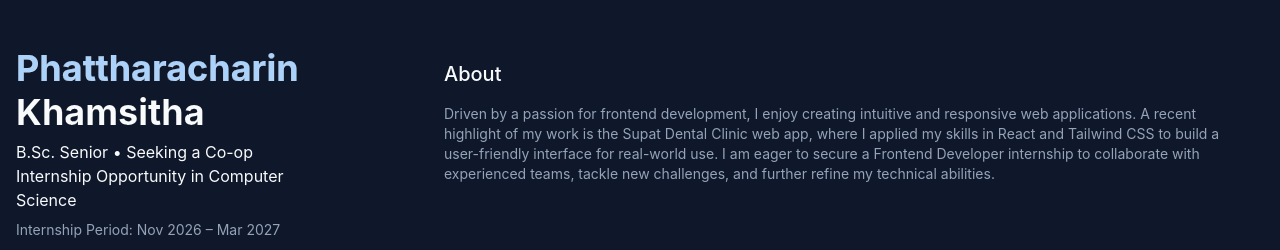
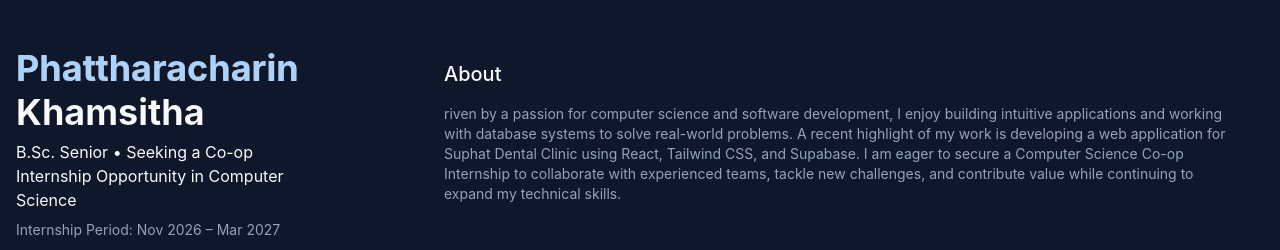
Before and after one commit to Phattharacharin/Portfolio, a React (Vite) app: page / in a window 1280 px wide. Shown: the top 250 px of the page. Built offline with nearby package versions, Linux system fonts and the light colour scheme.

Commit message:
อัปเดต about

```diff
--- a/src/contents/about.js
+++ b/src/contents/about.js
@@ -1,4 +1,4 @@
 export const data = {
     title: "About",
-    description: "Driven by a passion for frontend development, I enjoy creating intuitive and responsive web applications. A recent highlight of my work is the Supat Dental Clinic web app, where I applied my skills in React and Tailwind CSS to build a user-friendly interface for real-world use. I am eager to secure a Frontend Developer internship to collaborate with experienced teams, tackle new challenges, and further refine my technical abilities."
+    description: "riven by a passion for computer science and software development, I enjoy building intuitive applications and working with database systems to solve real-world problems. A recent highlight of my work is developing a web application for Suphat Dental Clinic using React, Tailwind CSS, and Supabase. I am eager to secure a Computer Science Co-op Internship to collaborate with experienced teams, tackle new challenges, and contribute value while continuing to expand my technical skills."
 }
```
